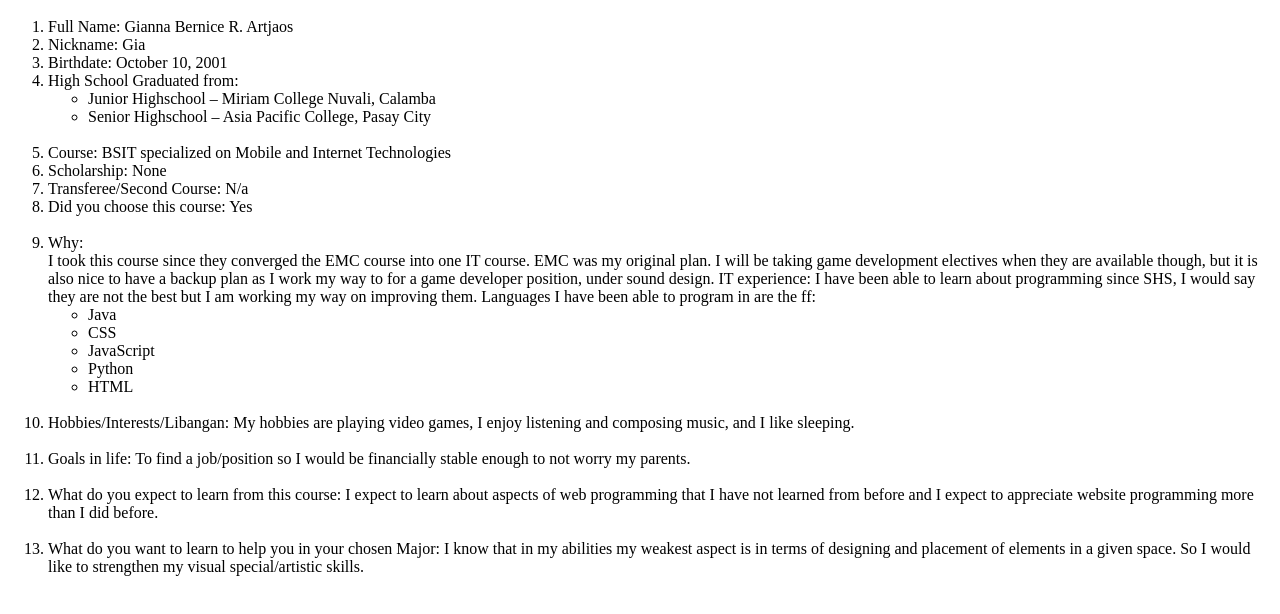
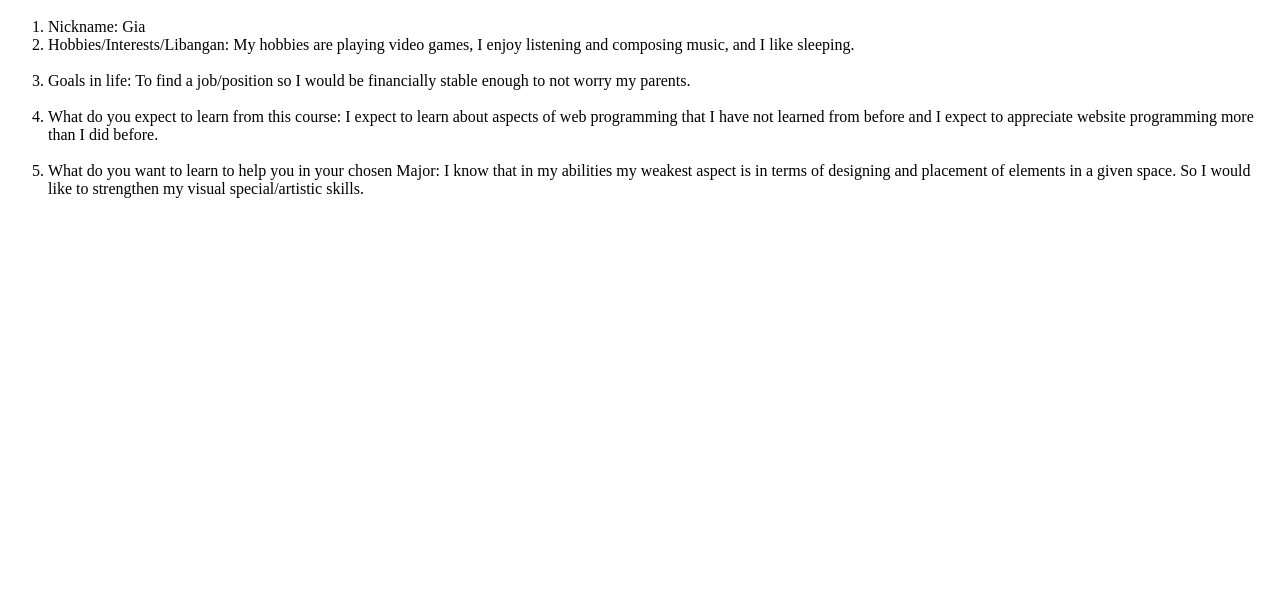
Before and after one commit to apcgrartajos/apcgrartajos.github.io, a plain HTML site: page index.html in a window 1280 px wide. Shown: the part 48-662 px from the top of the page. Drawn offline with Linux system fonts and the light colour scheme.

Commit message:
Update index.html

```diff
--- a/index.html
+++ b/index.html
@@ -6,34 +6,8 @@
     <body>
         <h1>My Introduction</h1>
        <ol>
-           <li>Full Name: Gianna Bernice R. Artjaos</li>
            <li>Nickname: Gia </li>
-           <li>Birthdate: October 10, 2001  </li>
-           <li>High School Graduated from:   </li>
 
-        <ul>
-            <li>Junior Highschool – Miriam College Nuvali, Calamba </li>
-            <li>Senior Highschool – Asia Pacific College, Pasay City  </li>
-        </ul>
-        <br>
-           <li>Course: BSIT specialized on Mobile and Internet                 Technologies  </li>
-           <li>Scholarship: None  </li>
-            <li>Transferee/Second Course: N/a   </li>
-            <li>Did you choose this course: Yes </li>
-            <br>
-            <li>Why: <br>I took this course since they converged the EMC course into one IT course. EMC was my original plan. I will be taking game development electives when they are available though, but it is also nice to have a backup plan as I work my way to for a game developer position, under sound design.
-
-IT experience: I have been able to learn about programming since SHS, I would say they are not the best but I am working my way on improving them. Languages I have been able to program in are the ff:
-    <ul>
-        <li>Java </li>
-        <li>CSS  </li>
-        <li>JavaScript   </li>
-        <li>Python</li>
-        <li>HTML </li>
-    </ul>
-    <br>
-
-</li>
             <li>Hobbies/Interests/Libangan: My hobbies are playing video games, I enjoy listening and composing music, and I like sleeping.    </li>
             <br>
             <li>Goals in life: To find a job/position so I would be financially stable enough to not worry my parents. </li>
```
